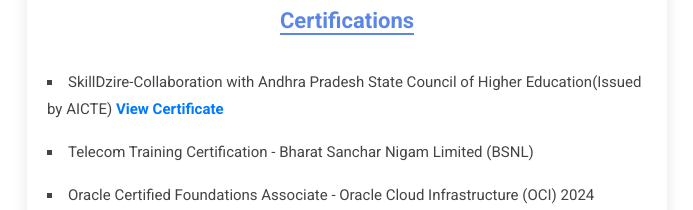
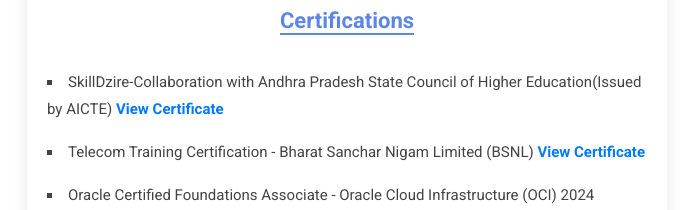
Before and after one commit to sowjanyanagasritadi/profile_webpage, a plain HTML site: page index.html in a window 1280 px wide. Shown: the part 2200-2410 px from the top of the page, without its empty margins (293-986 px from the left). Drawn offline with Linux system fonts and the light colour scheme.

Commit message:
Update index.html

```diff
--- a/index.html
+++ b/index.html
@@ -96,7 +96,8 @@
         <ul>
             <li>SkillDzire-Collaboration with Andhra Pradesh State Council of Higher Education(Issued by AICTE)
 		<a href='VLSI.pdf' target='_blank'>View Certificate</a> </li>
-            <li>Telecom Training Certification - Bharat Sanchar Nigam Limited (BSNL)</li>
+            <li>Telecom Training Certification - Bharat Sanchar Nigam Limited (BSNL)
+		<a href='Bsnl.pdf' target='_blank'>View Certificate</a></li>
             <li>Oracle Certified Foundations Associate - Oracle Cloud Infrastructure (OCI) 2024 (Issued by Oracle University)
 		<a href='oracle.pdf' target='_blank'>View Certificate</a></li>
             <li>Cyber Job Simulation – Deloitte (Forage), February 2025
```
